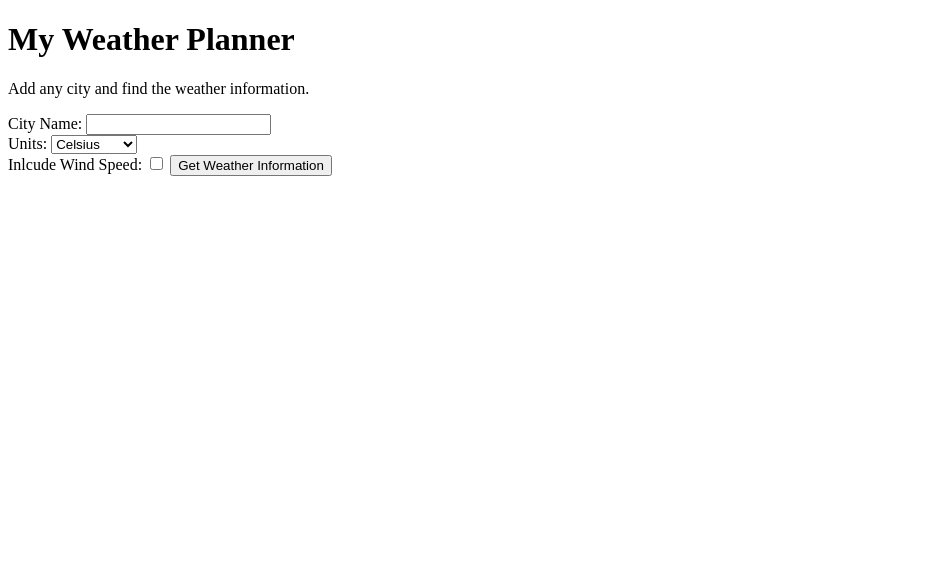
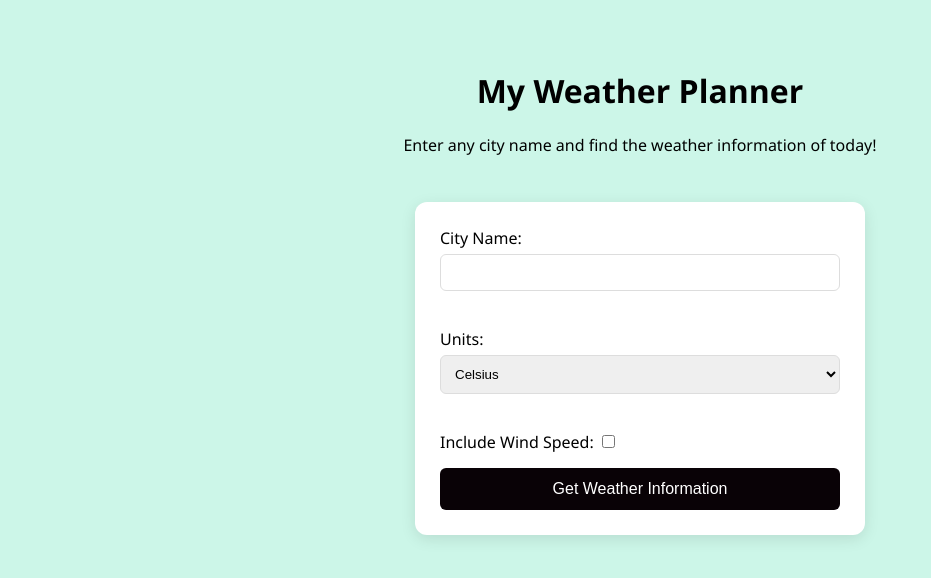
Before and after one commit to hebasajid/assignment-2-4WP3-heba, a website: page app/index.html in a window 1280 px wide. Shown: the whole page, without its empty margins (0-931 px from the left). Drawn offline with Linux system fonts and the light colour scheme.

Commit message:
styling added to form and results. and overall webpage

```diff
--- a/app/index.html
+++ b/app/index.html
@@ -9,7 +9,7 @@
 <body>
     <header>
     <h1>My Weather Planner</h1>
-    <p>Add any city and find the weather information.</p>
+    <p>Enter any city name and find the weather information of today!</p>
   </header>
 
    <form id="weatherForm">
@@ -27,7 +27,7 @@
     </label>
 <br>
   <label>
-    Inlcude Wind Speed:
+    Include Wind Speed:
     <input type="checkbox" id="windspeed">
   </label>
 
--- a/app/script.js
+++ b/app/script.js
@@ -35,4 +35,4 @@ function displayWeather(data, unitType) {
             ${data.wind !== null ? `<p><strong>Wind Speed:</strong> ${data.wind} m/s</p>` : ''}
         </div>
     `;
-} //bug identified
+}
--- a/app/style.css
+++ b/app/style.css
@@ -0,0 +1,75 @@
+
+body {
+    font-family: 'Segoe UI', Tahoma, Geneva, Verdana, sans-serif;
+    background-color: #ccf6e8;
+    display: flex;
+    flex-direction: column;
+    align-items: center;
+    padding: 40px;
+}
+
+header {
+    text-align: center;
+    margin-bottom: 30px;
+}
+
+#weatherForm {
+    background: white;
+    padding: 25px;
+    border-radius: 12px;
+    box-shadow: 0 4px 15px rgba(0,0,0,0.1);
+    width: 100%;
+    max-width: 400px;
+}
+
+label {
+    display: block;
+    margin-bottom: 15px;
+    font-weight: 400;
+}
+
+input[type="text"], select {
+    width: 100%;
+    padding: 10px;
+    margin-top: 5px;
+    border: 1px solid #ddd;
+    border-radius: 6px;
+    box-sizing: border-box;
+}
+
+button {
+    width: 100%;
+    padding: 12px;
+    background-color: #090206;
+    color: white;
+    border: none;
+    border-radius: 6px;
+    cursor: pointer;
+    font-size: 16px;
+}
+
+button:hover {
+    background-color: #0056b3;
+}
+
+
+#results {
+    margin-top: 20px;
+    text-align: center;
+    width: 100%;
+    max-width: 400px;
+    color: #000;
+    font-weight: 200;
+    box-shadow: 0 4px 15px rgba(0,0,0,0.1);
+    background: rgb(234, 233, 178);
+    border-radius: 12px;
+
+}
+
+.weather-card {
+    background: #ffffff;
+    border-left: 8px solid #007bff;
+    padding: 20px;
+    border-radius: 8px;
+    box-shadow: 0 2px 10px rgba(0,0,0,0.05);
+}
```
